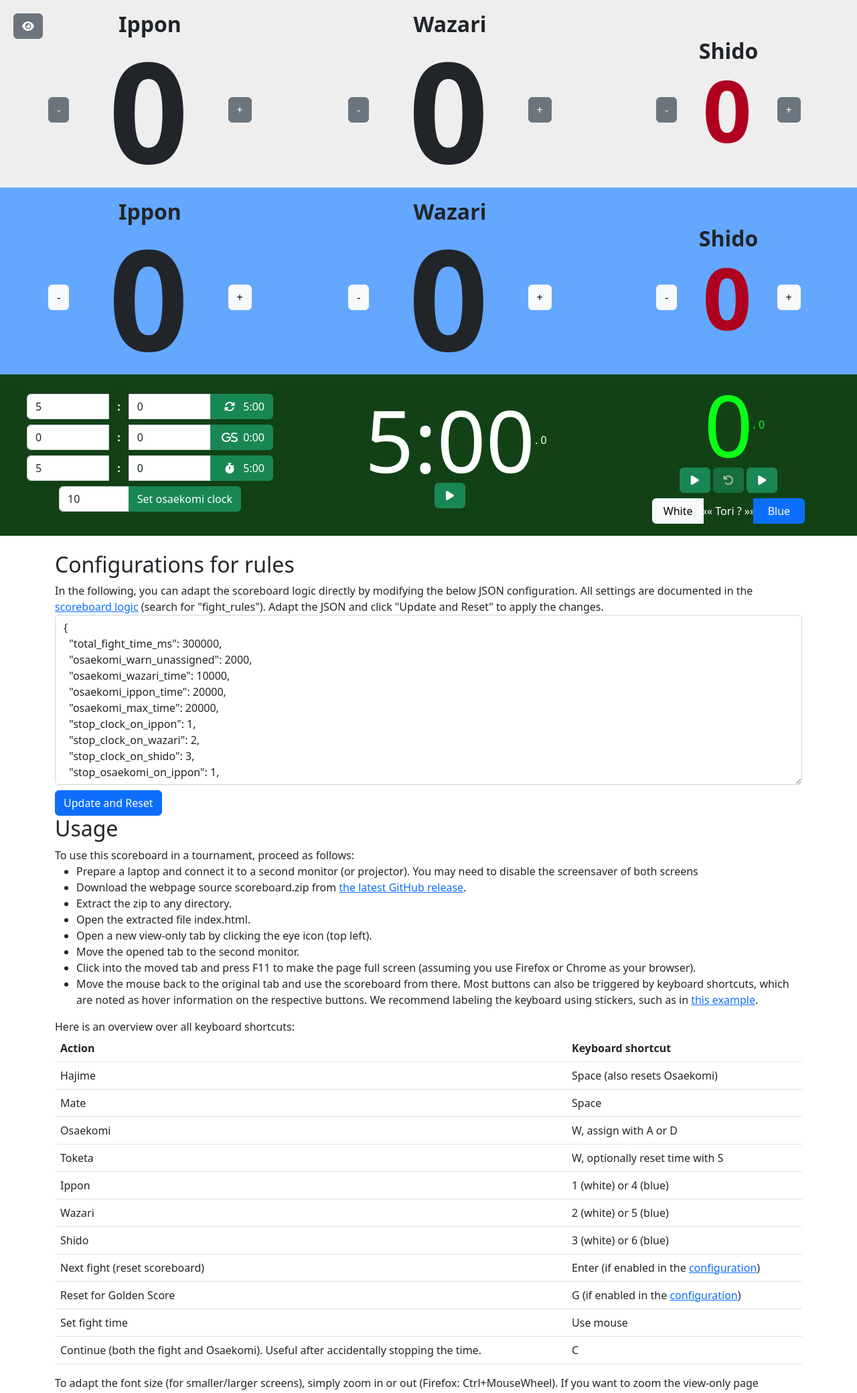
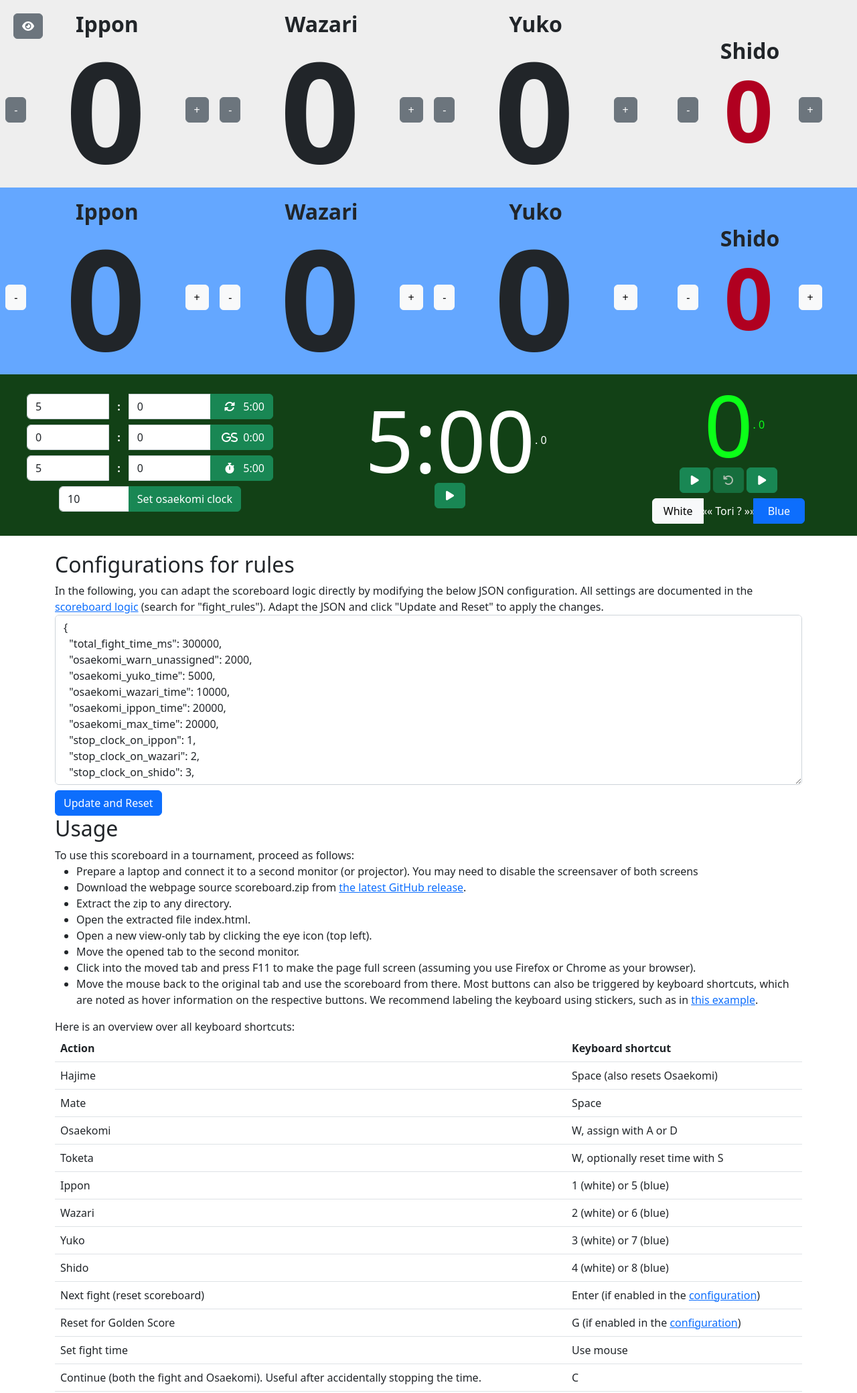
Before and after one commit to bichselb/judo-scoreboard, a plain HTML site: page scoreboard/index.html in a window 1280 px wide. Shown: the top 2080 px of the page at 67% size. Drawn offline with Linux system fonts and the light colour scheme.

Commit message:
Added support for Yuko

```diff
--- a/scoreboard/index.html
+++ b/scoreboard/index.html
@@ -33,7 +33,7 @@ along with this program.  If not, see <https://www.gnu.org/licenses/>.
                     <table style="background-color: #eeeeee">
                         <tbody>
                             <tr>
-                                <td style="width:35%">
+                                <td style="width:25%">
                                     <div class="point_title">
                                         Ippon
                                     </div>
@@ -53,7 +53,7 @@ along with this program.  If not, see <https://www.gnu.org/licenses/>.
                                         >+</button>
                                     </div>
                                 </td>
-                                <td style="width:35%">
+                                <td style="width:25%">
                                     <div class="point_title">
                                         Wazari
                                     </div>
@@ -73,7 +73,27 @@ along with this program.  If not, see <https://www.gnu.org/licenses/>.
                                         >+</button>
                                     </div>
                                 </td>
-                                <td style="width:30%">
+                                <td style="width:25%">
+                                    <div class="point_title">
+                                        Yuko
+                                    </div>
+                                    <div class="point">
+                                        <button
+                                            onclick="remove_point(0,'yuko')"
+                                            type="button"
+                                            class="btn btn-secondary optional"
+                                            data-bs-toggle="tooltip" data-bs-placement="top" data-bs-title="Remove Yuko (Shift+3)"
+                                        >-</button>
+                                        <span class="lh-1" onclick="add_point(0,'yuko')" id="point_0_yuko">NaN</span>
+                                        <button
+                                            onclick="add_point(0,'yuko')"
+                                            type="button"
+                                            class="btn btn-secondary optional"
+                                            data-bs-toggle="tooltip" data-bs-placement="top" data-bs-title="Add Yuko (3)"
+                                        >+</button>
+                                    </div>
+                                </td>
+                                <td style="width:25%">
                                     <div class="point_title">
                                         Shido
                                     </div>
@@ -82,14 +102,14 @@ along with this program.  If not, see <https://www.gnu.org/licenses/>.
                                             onclick="remove_point(0,'shido')"
                                             type="button"
                                             class="btn btn-secondary optional"
-                                            data-bs-toggle="tooltip" data-bs-placement="top" data-bs-title="Remove Shido (Shift+3)"
+                                            data-bs-toggle="tooltip" data-bs-placement="top" data-bs-title="Remove Shido (Shift+4)"
                                         >-</button>
                                         <span class="lh-1" onclick="add_point(0,'shido')" id="point_0_shido">NaN</span>
                                         <button
                                             onclick="add_point(0,'shido')"
                                             type="button"
                                             class="btn btn-secondary optional"
-                                            data-bs-toggle="tooltip" data-bs-placement="top" data-bs-title="Add Shido (3)"
+                                            data-bs-toggle="tooltip" data-bs-placement="top" data-bs-title="Add Shido (4)"
                                         >+</button>
                                     </div>
                                 </td>
@@ -104,7 +124,7 @@ along with this program.  If not, see <https://www.gnu.org/licenses/>.
                     <table style="background-color: #64a7ff">
                         <tbody>
                             <tr>
-                                <td style="width:35%">
+                                <td style="width:25%">
                                     <div class="point_title">
                                         Ippon
                                     </div>
@@ -113,18 +133,18 @@ along with this program.  If not, see <https://www.gnu.org/licenses/>.
                                             onclick="remove_point(1,'ippon')"
                                             type="button"
                                             class="btn btn-light optional"
-                                            data-bs-toggle="tooltip" data-bs-placement="top" data-bs-title="Remove Ippon (Shift+4)"
+                                            data-bs-toggle="tooltip" data-bs-placement="top" data-bs-title="Remove Ippon (Shift+5)"
                                         >-</button>
                                         <span class="lh-1" onclick="add_point(1,'ippon')" id="point_1_ippon">NaN</span>
                                         <button
                                             onclick="add_point(1,'ippon')"
                                             type="button"
                                             class="btn btn-light optional"
-                                            data-bs-toggle="tooltip" data-bs-placement="top" data-bs-title="Add Ippon (4)"
+                                            data-bs-toggle="tooltip" data-bs-placement="top" data-bs-title="Add Ippon (5)"
                                         >+</button>
                                     </div>
                                 </td>
-                                <td style="width:35%">
+                                <td style="width:25%">
                                     <div class="point_title">
                                         Wazari
                                     </div>
@@ -133,18 +153,38 @@ along with this program.  If not, see <https://www.gnu.org/licenses/>.
                                             onclick="remove_point(1,'wazari')"
                                             type="button"
                                             class="btn btn-light optional"
-                                            data-bs-toggle="tooltip" data-bs-placement="top" data-bs-title="Remove Wazari (Shift+5)"
+                                            data-bs-toggle="tooltip" data-bs-placement="top" data-bs-title="Remove Wazari (Shift+6)"
                                         >-</button>
                                         <span class="lh-1" onclick="add_point(1,'wazari')" id="point_1_wazari">NaN</span>
                                         <button
                                             onclick="add_point(1,'wazari')"
                                             type="button"
                                             class="btn btn-light optional"
-                                            data-bs-toggle="tooltip" data-bs-placement="top" data-bs-title="Add Wazari (5)"
+                                            data-bs-toggle="tooltip" data-bs-placement="top" data-bs-title="Add Wazari (6)"
                                         >+</button>
                                     </div>
                                 </td>
-                                <td style="width:30%">
+                                <td style="width:25%">
+                                    <div class="point_title">
+                                        Yuko
+                                    </div>
+                                    <div class="point">
+                                        <button
+                                            onclick="remove_point(1,'yuko')"
+                                            type="button"
+                                            class="btn btn-light optional"
+                                            data-bs-toggle="tooltip" data-bs-placement="top" data-bs-title="Remove Yuko (Shift+7)"
+                                        >-</button>
+                                        <span class="lh-1" onclick="add_point(1,'yuko')" id="point_1_yuko">NaN</span>
+                                        <button
+                                            onclick="add_point(1,'yuko')"
+                                            type="button"
+                                            class="btn btn-light optional"
+                                            data-bs-toggle="tooltip" data-bs-placement="top" data-bs-title="Add Yuko (7)"
+                                        >+</button>
+                                    </div>
+                                </td>
+                                <td style="width:25%">
                                     <div class="point_title">
                                         Shido
                                     </div>
@@ -153,14 +193,14 @@ along with this program.  If not, see <https://www.gnu.org/licenses/>.
                                             onclick="remove_point(1,'shido')"
                                             type="button"
                                             class="btn btn-light optional"
-                                            data-bs-toggle="tooltip" data-bs-placement="top" data-bs-title="Remove Shido (Shift+6)"
+                                            data-bs-toggle="tooltip" data-bs-placement="top" data-bs-title="Remove Shido (Shift+8)"
                                         >-</button>
                                         <span class="lh-1" onclick="add_point(1,'shido')" id="point_1_shido">NaN</span>
                                         <button
                                             onclick="add_point(1,'shido')"
                                             type="button"
                                             class="btn btn-light optional"
-                                            data-bs-toggle="tooltip" data-bs-placement="top" data-bs-title="Add Shido (6)"
+                                            data-bs-toggle="tooltip" data-bs-placement="top" data-bs-title="Add Shido (8)"
                                         >+</button>
                                     </div>
                                 </td>
@@ -401,15 +441,19 @@ along with this program.  If not, see <https://www.gnu.org/licenses/>.
                 </tr>
                 <tr>
                     <td>Ippon</td>
-                    <td>1 (white) or 4 (blue)</td>
+                    <td>1 (white) or 5 (blue)</td>
                 </tr>
                 <tr>
                     <td>Wazari</td>
-                    <td>2 (white) or 5 (blue)</td>
+                    <td>2 (white) or 6 (blue)</td>
+                </tr>
+                <tr>
+                    <td>Yuko</td>
+                    <td>3 (white) or 7 (blue)</td>
                 </tr>
                 <tr>
                     <td>Shido</td>
-                    <td>3 (white) or 6 (blue)</td>
+                    <td>4 (white) or 8 (blue)</td>
                 </tr>
                 <tr>
                     <td>Next fight (reset scoreboard)</td>
--- a/scoreboard/scripts/scoreboard.js
+++ b/scoreboard/scripts/scoreboard.js
@@ -1,4 +1,3 @@
-
 // Judo Scoreboard for use at judo tournaments.
 // Copyright (C) 2024 Benjamin Bichsel
 
@@ -39,6 +38,7 @@ var fight_rules = {
 
     // osaekomi times
     osaekomi_warn_unassigned: 2 * 1000, // time to wait before warning that osaekomi was not awarded to a fighter
+    osaekomi_yuko_time: 5 * 1000, // award yuko after this osaekomi time
     osaekomi_wazari_time: 10 * 1000, // award wazari after this osaekomi time
     osaekomi_ippon_time: 20 * 1000, // award ippon after this osaekomi time
     osaekomi_max_time: 20 * 1000, // stop osaekomi after this time (regardless of points)
@@ -79,6 +79,9 @@ function get_initial_fight_state() {
     if (fight_rules.osaekomi_warn_unassigned != null) {
         console.assert(fight_rules.osaekomi_warn_unassigned % master_timer_ms == 0, "Osaekomi warn time invalid");
     }
+    if (fight_rules.osaekomi_yuko_time != null) {
+        console.assert(fight_rules.osaekomi_yuko_time % master_timer_ms == 0, "Osaekomi yuko time invalid");
+    }
     if (fight_rules.osaekomi_wazari_time != null) {
         console.assert(fight_rules.osaekomi_wazari_time % master_timer_ms == 0, "Osaekomi wazari time invalid");
     }
@@ -93,11 +96,13 @@ function get_initial_fight_state() {
             0: {
                 'ippon': 0,
                 'wazari': 0,
+                'yuko': 0,
                 'shido': 0
             },
             1: {
                 'ippon': 0,
                 'wazari': 0,
+                'yuko': 0,
                 'shido': 0
             }
     };
@@ -149,9 +154,17 @@ function master_timer_tick() {
         if (fight_state.osaekomi_holder != -1) {
             // award osaekomi points
             if (
+                fight_rules.osaekomi_yuko_time != null &&
+                fight_state.osaekomi_ms == fight_rules.osaekomi_yuko_time
+            ) {
+                add_point(fight_state.osaekomi_holder, 'yuko');
+            }
+
+            if (
                 fight_rules.osaekomi_wazari_time != null &&
                 fight_state.osaekomi_ms == fight_rules.osaekomi_wazari_time
             ) {
+                remove_point(fight_state.osaekomi_holder, 'yuko');
                 add_point(fight_state.osaekomi_holder, 'wazari');
             }
 
@@ -293,6 +306,11 @@ function osaekomi_assign(fighter, start_on_zero=true) {
             fight_state.osaekomi_ms >= fight_rules.osaekomi_wazari_time
         ) {
             remove_point(fight_state.osaekomi_holder, 'wazari');
+        } else if (
+            fight_rules.osaekomi_yuko_time != null &&
+            fight_state.osaekomi_ms >= fight_rules.osaekomi_yuko_time
+        ) {
+            remove_point(fight_state.osaekomi_holder, 'yuko');
         }
     }
 
@@ -309,6 +327,11 @@ function osaekomi_assign(fighter, start_on_zero=true) {
             fight_state.osaekomi_ms >= fight_rules.osaekomi_wazari_time
         ) {
             add_point(fight_state.osaekomi_holder, 'wazari');
+        } else if (
+            fight_rules.osaekomi_yuko_time != null &&
+            fight_state.osaekomi_ms >= fight_rules.osaekomi_yuko_time
+        ) {
+            add_point(fight_state.osaekomi_holder, 'yuko');
         }
     }
 }
@@ -777,19 +800,27 @@ function register_keys() {
             fighter = 0;
             point = 'wazari'
         }
-        if (event.keyCode == 51 || event.keyCode == 99 ) { // 3
+        if (event.keyCode == 51 || event.keyCode == 99) { // 3
             fighter = 0;
-            point = 'shido'
+            point = 'yuko'
         }
         if (event.keyCode == 52 || event.keyCode == 100) { // 4
+            fighter = 0;
+            point = 'shido';
+        }
+        if (event.keyCode == 53 || event.keyCode == 101) { // 5
             fighter = 1;
             point = 'ippon';
         }
-        if (event.keyCode == 53 || event.keyCode == 101) { // 5
+        if (event.keyCode == 54 || event.keyCode == 102) { // 6
             fighter = 1;
             point = 'wazari';
         }
-        if (event.keyCode == 54 || event.keyCode == 102) { // 6
+        if (event.keyCode == 55 || event.keyCode == 103) { // 7
+            fighter = 1;
+            point = 'yuko';
+        }
+        if (event.keyCode == 56 || event.keyCode == 104) { // 8
             fighter = 1;
             point = 'shido';
         }
```
